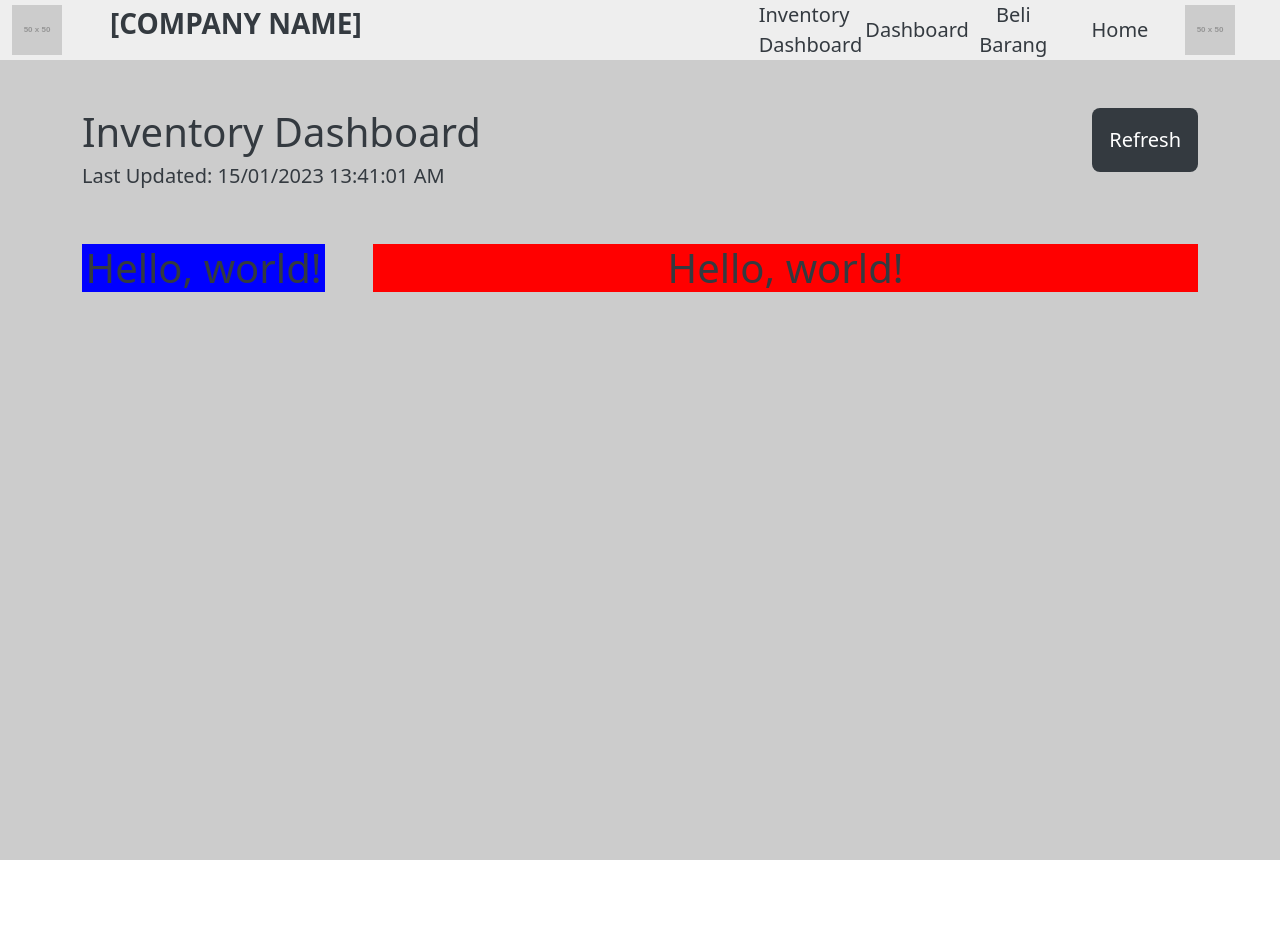
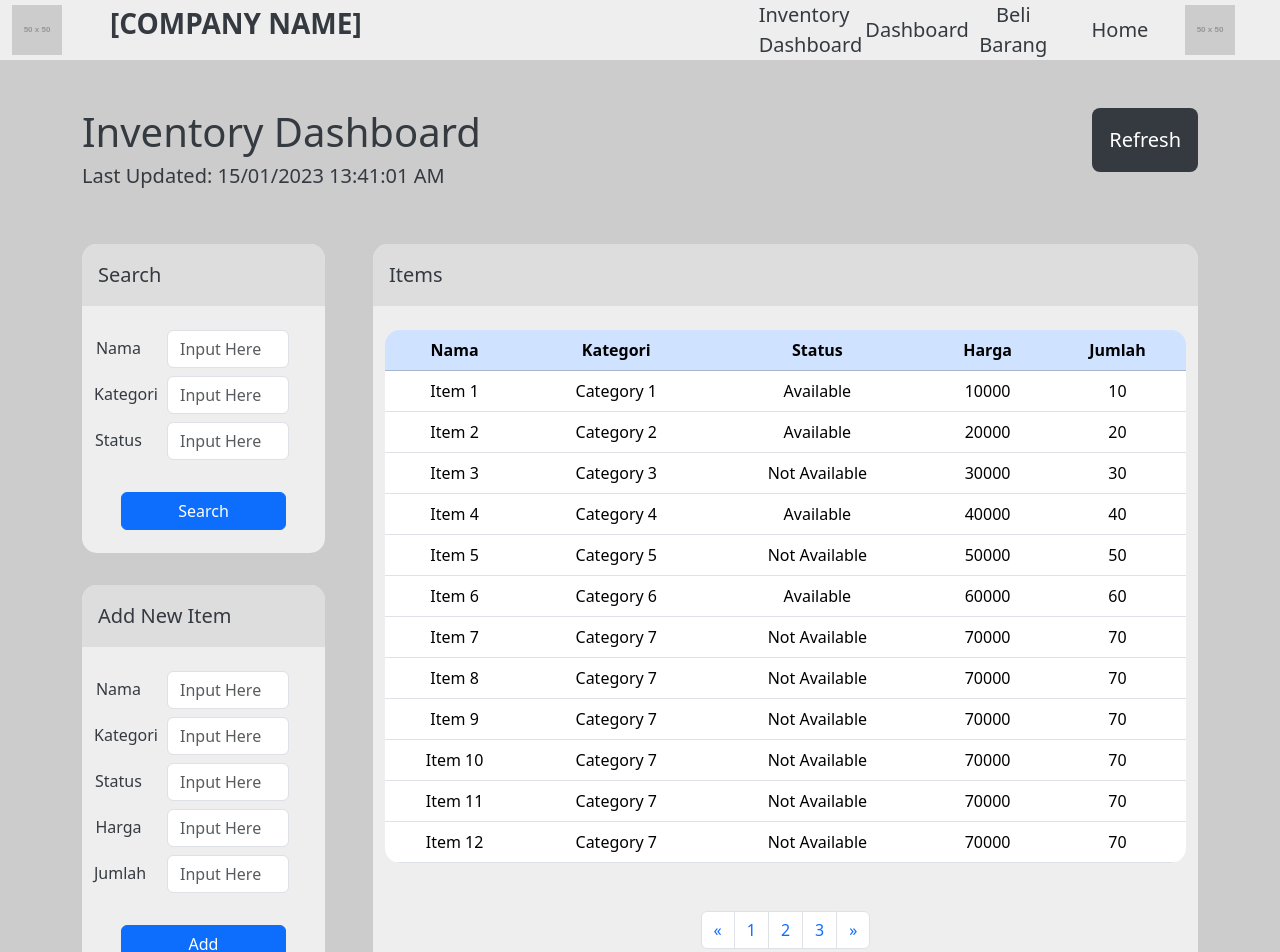
Before and after one commit to EdgrantHS/belajar_web, a React (Create React App) app: page / in a window 1280 px wide. Shown: the top 952 px of the page. Before the commit the page ends 860 px from the top, so only its background shows below. Built offline with nearby package versions, Linux system fonts and the light colour scheme.

Commit message:
page dashboard kelar, tambahin box table, dan form

```diff
--- a/src/App.jsx
+++ b/src/App.jsx
@@ -1,14 +1,27 @@
 import './App.scss';
 import React from 'react';
+import Box from './Component/box';
+import InputPair from './Component/InputPair';
 
 class App extends React.Component {
   constructor(props) {
     super(props);
     this.state = {
-      lastUpdated: ""
+      lastUpdated: "",
+      searchName: "",
+      searchCategory: "",
+      searchStatus: "",
+      addName: "",
+      addCategory: "",
+      addStatus: "",
+      addPrice: "",
+      addQuantity: ""
     }
 
     this.handleClick = this.handleClick.bind(this);
+    this.handleSearch = this.handleSearch.bind(this);
+    this.handleInputChange = this.handleInputChange.bind(this);
+    this.handleAdd = this.handleAdd.bind(this);
   }
 
   componentDidMount() {
@@ -27,6 +40,22 @@ class App extends React.Component {
     this.setLastUpdated("PERLU API: " + now.toLocaleString())
   }
 
+  handleAdd() {
+    // BUTUH API ADD
+    console.log(this.state.addName, this.state.addCategory, this.state.addStatus, this.state.addPrice, this.state.addQuantity);
+  }
+
+  handleInputChange(event) {
+    this.setState({
+      [event.target.name]: event.target.value
+    });
+  }
+
+  handleSearch() {
+    // BUTUH API SEARCH
+    console.log(this.state.searchName, this.state.searchCategory, this.state.searchStatus);
+  }
+
   render() {
     return(
       <div className="main">
@@ -41,11 +70,154 @@ class App extends React.Component {
             </div>
           </div>
           <div className="row gx-5 pt-5">
-            <div className="col-3">
-              <h1 className="text-center blue">Hello, world!</h1>
+            <div className="col-xl-3 position-relative">
+              <Box customClass="row my-2" header="Search" items={[
+                <InputPair id="s1" label="Nama" onChange={this.handleInputChange} value={this.state.searchName} name="searchName"/>,
+                <InputPair id="s2" label="Kategori" onChange={this.handleInputChange} value={this.state.searchCategory} name="searchCategory"/>,
+                <InputPair id="s3" label="Status" onChange={this.handleInputChange} value={this.state.searchStatus} name="searchStatus"/>,
+                <div className="d-flex justify-content-center align-items-center">
+                  <button className="btn btn-primary mt-4 col-9" onClick={this.handleSearch}>Search</button>
+                </div>
+              ]}/>
+
+              <div className="row py-3"></div>
+
+              <Box customClass="row my-2" header="Add New Item" items={[
+                <InputPair id="a1" label="Nama" onChange={this.handleInputChange} value={this.state.addName} name="addName"/>,
+                <InputPair id="a2" label="Kategori" onChange={this.handleInputChange} value={this.state.addCategory} name="addCategory"/>,
+                <InputPair id="a3" label="Status" onChange={this.handleInputChange} value={this.state.addStatus} name="addStatus"/>,
+                <InputPair id="a4" label="Harga" onChange={this.handleInputChange} value={this.state.addPrice} name="addPrice"/>,
+                <InputPair id="a5" label="Jumlah" onChange={this.handleInputChange} value={this.state.addQuantity} name="addQuantity"/>,
+                <div className="d-flex justify-content-center align-items-center">
+                  <button className="btn btn-primary mt-4 col-9" onClick={this.handleAdd}>Add</button>
+                </div>
+              ]}/>
+
             </div>
-            <div className="col-9">
-              <h1 className="text-center red">Hello, world!</h1>
+            <div className="col-xl-9">
+              <Box customClass="row my-2" header="Items" items={[
+                // table
+                <div className="d-flex justify-content-center align-items-center">
+                  <table className="table rounded-table">
+                    <thead>
+                      <tr className='table-primary'>
+                        <th scope="col">Nama</th>
+                        <th scope="col">Kategori</th>
+                        <th scope="col">Status</th>
+                        <th scope="col">Harga</th>
+                        <th scope="col">Jumlah</th>
+                      </tr>
+                    </thead>
+                    <tbody>
+                      <tr>
+                        <td>Item 1</td>
+                        <td>Category 1</td>
+                        <td>Available</td>
+                        <td>10000</td>
+                        <td>10</td>
+                      </tr>
+                      <tr>
+                        <td>Item 2</td>
+                        <td>Category 2</td>
+                        <td>Available</td>
+                        <td>20000</td>
+                        <td>20</td>
+                      </tr>
+                      <tr>
+                        <td>Item 3</td>
+                        <td>Category 3</td>
+                        <td>Not Available</td>
+                        <td>30000</td>
+                        <td>30</td>
+                      </tr>
+                      <tr>
+                        <td>Item 4</td>
+                        <td>Category 4</td>
+                        <td>Available</td>
+                        <td>40000</td>
+                        <td>40</td>
+                      </tr>
+                      <tr>
+                        <td>Item 5</td>
+                        <td>Category 5</td>
+                        <td>Not Available</td>
+                        <td>50000</td>
+                        <td>50</td>
+                      </tr>
+                      <tr>
+                        <td>Item 6</td>
+                        <td>Category 6</td>
+                        <td>Available</td>
+                        <td>60000</td>
+                        <td>60</td>
+                      </tr>
+                      <tr>
+                        <td>Item 7</td>
+                        <td>Category 7</td>
+                        <td>Not Available</td>
+                        <td>70000</td>
+                        <td>70</td>
+                      </tr>
+                      <tr>
+                        <td>Item 8</td>
+                        <td>Category 7</td>
+                        <td>Not Available</td>
+                        <td>70000</td>
+                        <td>70</td>
+                      </tr>
+                      <tr>
+                        <td>Item 9</td>
+                        <td>Category 7</td>
+                        <td>Not Available</td>
+                        <td>70000</td>
+                        <td>70</td>
+                      </tr>
+                      <tr>
+                        <td>Item 10</td>
+                        <td>Category 7</td>
+                        <td>Not Available</td>
+                        <td>70000</td>
+                        <td>70</td>
+                      </tr>
+                      <tr>
+                        {/* <td><input type='text' className='form-control' placeholder='Item 10' /></td> */}
+                        <td>Item 11</td>
+                        <td>Category 7</td>
+                        <td>Not Available</td>
+                        <td>70000</td>
+                        <td>70</td>
+                      </tr>
+                      <tr>
+                        <td>Item 12</td>
+                        <td>Category 7</td>
+                        <td>Not Available</td>
+                        <td>70000</td>
+                        <td>70</td>
+                      </tr>
+                      </tbody>
+                  </table>
+                </div>,
+                // pagination
+                <div className="d-flex justify-content-center align-items-center pt-4">
+                  <nav aria-label="Page navigation">
+                    <ul class="pagination">
+                      <li class="page-item">
+                        <a class="page-link" href="#" aria-label="Previous">
+                          <span aria-hidden="true">«</span>
+                        </a>
+                      </li>
+                      <li class="page-item"><a class="page-link" href="#">1</a></li>
+                      <li class="page-item"><a class="page-link" href="#">2</a></li>
+                      <li class="page-item"><a class="page-link" href="#">3</a></li>
+                      <li class="page-item">
+                        <a class="page-link" href="#" aria-label="Next">
+                          <span aria-hidden="true">»</span>
+                        </a>
+                      </li>
+                    </ul>
+                  </nav>
+                </div>
+              ]}/>
             </div>
           </div>
         </div>
--- a/src/App.scss
+++ b/src/App.scss
@@ -1,6 +1,7 @@
 @import '~bootstrap/scss/bootstrap';
 
 $bg-color: #ccc;
+$header-color: lightblue;
 $text-color: #343A40;
 $button-color: $text-color;
 $white: #fff;
@@ -20,9 +21,7 @@ $white: #fff;
   }
 }
 
-.blue{
-  background-color: blue;
+.rounded-table {
+  border-radius: 15px;
+  overflow: hidden;
 }
-.red{
-  background-color: red;
-}
--- /dev/null
+++ b/src/Component/InputPair.jsx
@@ -0,0 +1,26 @@
+import './InputPair.scss';
+import React from 'react';
+
+export default class InputPair extends React.Component {
+  render(){
+    let id = "formControlInput_" + this.props.id;
+    return (
+      <div className='row align-items-end'>
+        <div className="col-sm-4">
+          <label htmlFor={id} className="form-label">{this.props.label}</label>
+        </div>
+        <div className="col-sm-8">
+          <input
+              type="text"
+              className="form-control"
+              id={id}
+              placeholder="Input Here"
+              onChange={this.props.onChange}
+              value={this.props.value}
+              name={this.props.name}
+            />
+        </div>
+      </div>
+    )
+  }
+}
--- /dev/null
+++ b/src/Component/InputPair.scss
@@ -0,0 +1 @@
+@import '~bootstrap/scss/bootstrap';
--- a/src/Navbar.jsx
+++ b/src/Component/Navbar.jsx
@@ -9,7 +9,7 @@ function Navbar() {
             {/* title */}
             <a href='#' className='navbar-brand' >
               <img src="https://via.placeholder.com/50" alt="logo" className="me-5"/>
-              <span className='fw-bold h3 nav-text-color'>[COMPANY NAME]</span>
+              <span className="fw-bold h3 nav-text-color">[COMPANY NAME]</span>
             </a>
           </div>
           <div className="col-4 col-md-3"/>
--- /dev/null
+++ b/src/Component/box.jsx
@@ -0,0 +1,25 @@
+import './box.scss';
+import React from 'react';
+
+export default class Box extends React.Component {
+  render() {
+  let compbinedClassName = this.props.customClass;
+
+  return (
+    <div className="box">
+      <div className="container-fluid main-color">
+          <div className="row header-color p-3 lead">
+            {this.props.header}
+          </div>
+          <div className='pt-3 text-center'>
+            {this.props.items.map((item) => (
+              <div className={compbinedClassName}>
+                {item}
+              </div>
+            ))}
+          </div>
+        </div>
+      </div>
+    )
+  }
+}
--- /dev/null
+++ b/src/Component/box.scss
@@ -0,0 +1,14 @@
+$bg-color : #eee;
+$header-color : #ddd;
+
+.main-color{
+  background-color: $bg-color;
+  min-height: auto;
+  padding-bottom: 15px;
+  border-radius: 15px;
+}
+
+.header-color{
+  border-radius: 15px 15px 0 0;
+  background-color: $header-color;
+}
--- a/src/index.jsx
+++ b/src/index.jsx
@@ -2,7 +2,7 @@ import React from 'react';
 import ReactDOM from 'react-dom/client';
 import './index.scss';
 import App from './App';
-import Navbar from './Navbar';
+import Navbar from './Component/Navbar';
 import reportWebVitals from './reportWebVitals';
 
 const root = ReactDOM.createRoot(document.getElementById('root'));
```
Also changed, not shown: src/Component/Navbar.scss (renamed from src/Navbar.scss).
